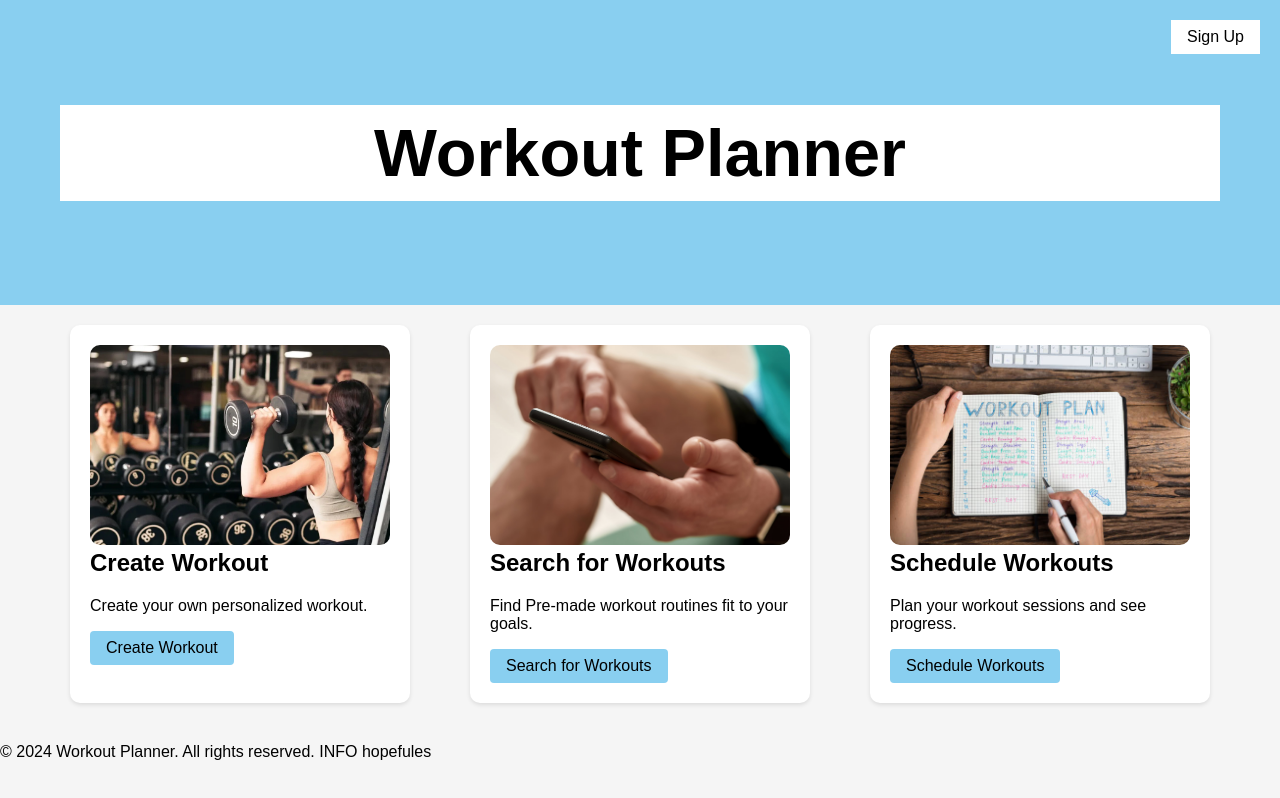
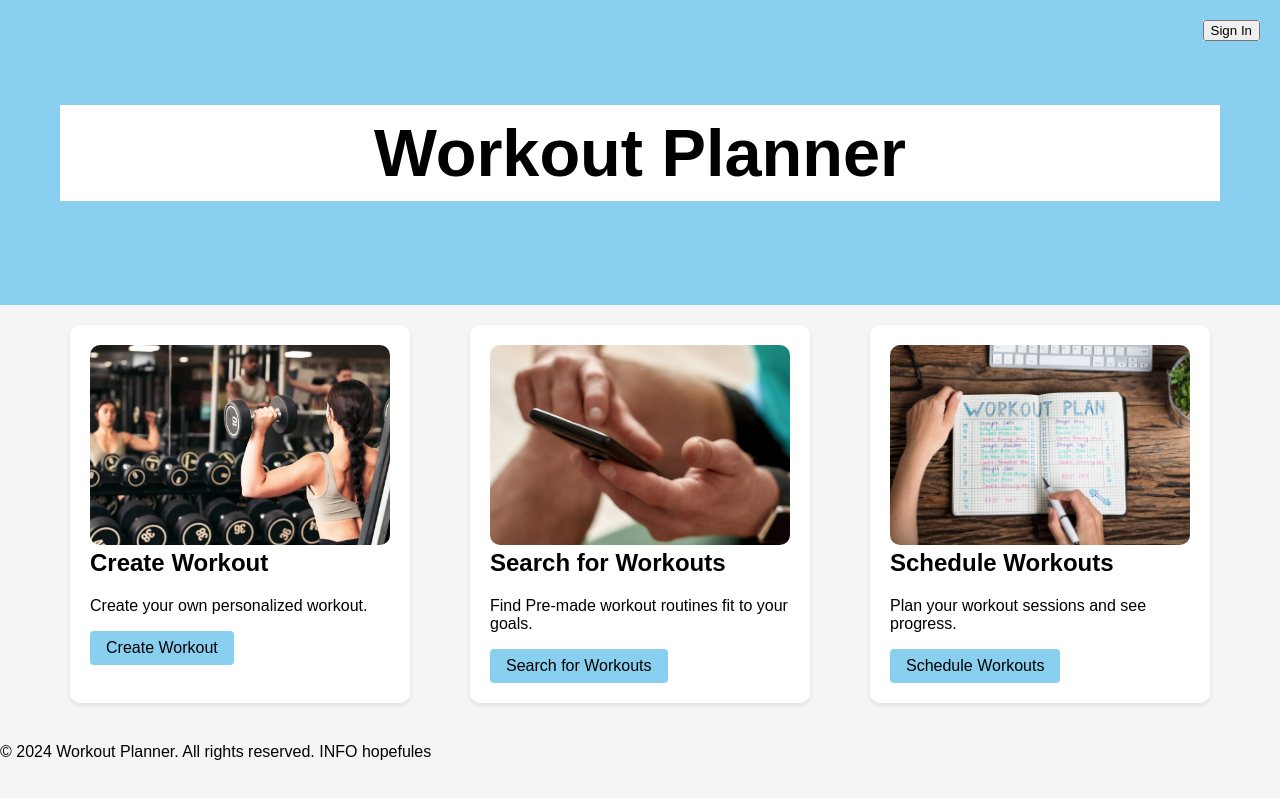
Before and after one commit to info340c-sp24/project-info-hopefuls, a React (Create React App) app in the folder my-app/: page / in a window 1280 px wide. Built offline with nearby package versions, Linux system fonts and the light colour scheme.

Commit message:
here is the commit for the page

```diff
--- a/my-app/package.json
+++ b/my-app/package.json
@@ -8,6 +8,7 @@
     "@testing-library/user-event": "^13.5.0",
     "react": "^18.3.1",
     "react-dom": "^18.3.1",
+    "react-router-dom": "^6.23.1",
     "react-scripts": "5.0.1",
     "web-vitals": "^2.1.4"
   },
--- a/my-app/src/App.js
+++ b/my-app/src/App.js
@@ -1,15 +1,18 @@
 import React from 'react';
-import Header from './Header';
-import Container from './Container';
-import Footer from './Footer';
+
+import ReactDOM from "react-dom";
+import Signin from './Signin';
+import Landing from './Landing';
+import {BrowserRouter as Router, Routes, Route, Link} from "react-router-dom";
 
 function App() {
   return (
-    <>
-      <Header />
-      <Container />
-      <Footer />
-    </>
+    <Router>
+      <Routes>
+        <Route path = "/" element={<Landing></Landing>}></Route>
+        <Route path = "/signin" element={<Signin></Signin>}></Route>
+      </Routes>
+    </Router>
   );
 }
 
--- a/my-app/src/Header.js
+++ b/my-app/src/Header.js
@@ -1,11 +1,19 @@
 import React from 'react';
+import { useNavigate } from 'react-router-dom';
 
 function Header() {
+    const navigate = useNavigate();
+
+    const navigateToSign = () => {
+        navigate('/signin');
+    }
+
     return (
       <header>
         <h1>Workout Planner</h1>
         <div className="sign-up">
-        <a href="signin.html" className="button">Sign Up</a>
+          {/* <a href="sign" className="button">Sign Up</a> */}
+            <button onClick= {navigateToSign}>Sign In</button>
         </div>
       </header>
     );
--- /dev/null
+++ b/my-app/src/Landing.js
@@ -0,0 +1,15 @@
+import React from 'react'
+import Header from './Header';
+import Container from './Container';
+import Footer from './Footer';
+const Landing = () => {
+    return (
+        <div>
+            <Header />
+            <Container />
+            <Footer />
+            </div>
+    )
+}
+
+export default Landing
--- /dev/null
+++ b/my-app/src/Signin.js
@@ -0,0 +1,9 @@
+import React from 'react'
+
+const Signin = () => {
+  return (
+    <div>signin</div>
+  )
+}
+
+export default Signin
```
Also changed, not shown: 1 other file (tests, documents, lock files or other folders). Lines whose indentation alone changed are shown as unchanged.
